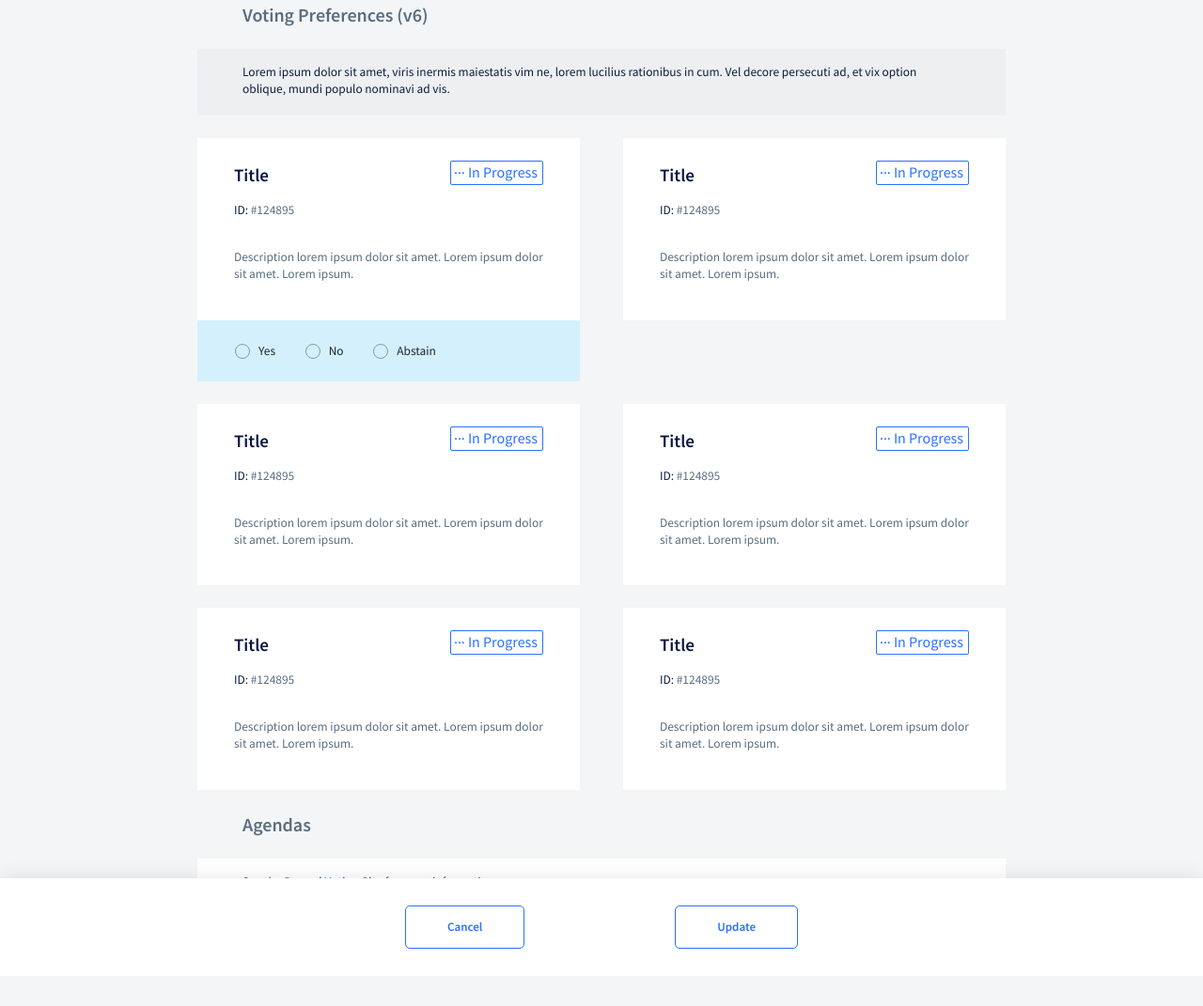
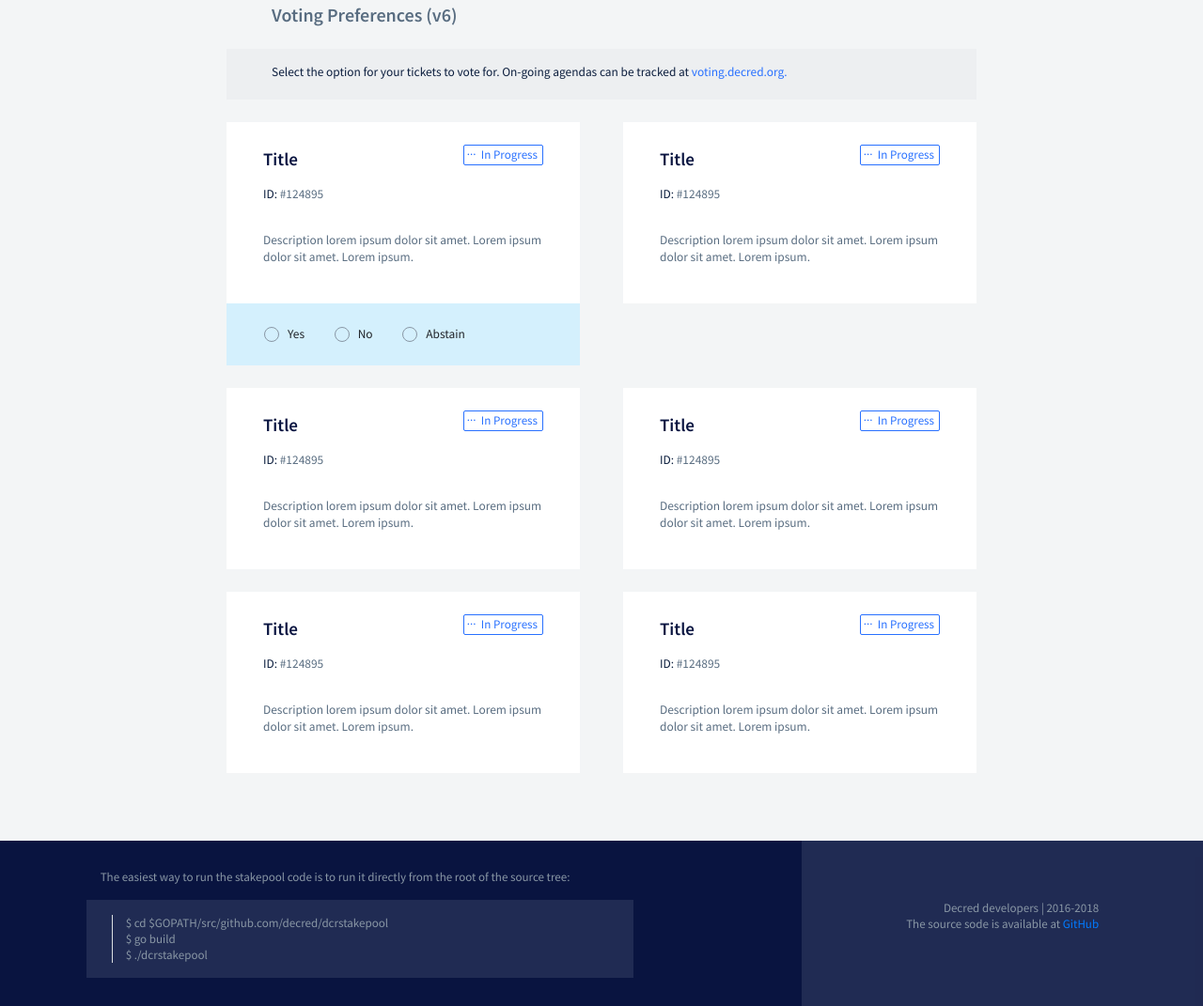
Before and after one commit to TUXCMD/dcrstakepooltheme-new, a plain HTML site: page voiting.html in a window 1280 px wide. Shown: the part 105-1176 px from the top of the page at 94% size. Before the commit the page ends 1144 px from the top, so only its background shows below. Drawn offline with nearby package versions, Linux system fonts and the light colour scheme.

Commit message:
voiting tablet+mobile

```diff
--- a/scss/partials/_body.scss
+++ b/scss/partials/_body.scss
@@ -34,6 +34,9 @@ body {
 				&__description {
 					color: #0c1e3e;
 
+					a {
+						color: #2971ff;
+					}
 				}
 
 				&__agendas {
@@ -80,6 +83,7 @@ body {
 
 				.btn {
 					padding: 2px 5px 2px 18px;
+					font-size: 13px;
 					line-height: 1.23;
 					letter-spacing: normal;
 					color: #2971ff;
@@ -393,7 +397,8 @@ body {
 		color: #fd704a;
 	}
 
-	.footer {
+	.update-btn {
+		display: none !important;
 		position: absolute;
 		bottom: 0;
 		width: 100%;
--- a/voiting.html
+++ b/voiting.html
@@ -57,16 +57,17 @@
 	    </nav>
 
 	    <div class="container voiting mb-5" style="min-height: calc(100vh - 284px);">
-	    	<div class="row">
+	    	<div class="row mx-3">
 	    		<div class="col-12 mb-3 px-5">
 	    			<h1>Voting Preferences (v6)</h1>
 	    		</div>
 	    		<div class="col-12 mb-4 px-5 pt-3 pb-1 voiting--block">
-	    			<p class="voiting--block__description">Lorem ipsum dolor sit amet, viris inermis maiestatis vim ne, lorem lucilius rationibus in cum. Vel decore persecuti ad, et vix option oblique, mundi populo nominavi ad vis.</p>
+	    			<p class="voiting--block__description">Select the option for your tickets to vote for. On-going agendas can be tracked at <a href="#">voting.decred.org.</a></p>
 	    		</div>
-
-	    		<div class="col-6 mb-4">
-	    			<div class="row p-4 mr-2 bg-white voiting--white-block">
+	    	</div>
+	    	<div class="row">
+	    		<div class="col-lg-6 col-12 mb-4">
+	    			<div class="row p-4 mr-lg-2 mx-3 bg-white voiting--white-block">
 	    				<div class="col-6">
 	    					<h2 class="mb-0 mt-1">Title</h2>
 	    				</div>
@@ -80,7 +81,7 @@
 	    					<p class="voiting--white-block__description">Description lorem ipsum dolor sit amet. Lorem ipsum dolor sit amet. Lorem ipsum.</p>
 	    				</div>
 	    			</div>
-	    			<div class="row p-4 mr-2 voiting--input-block">
+	    			<div class="row p-4 mr-lg-2 mx-3 voiting--input-block">
 	    				<div class="col-12 position-relative">
 	    					<div class="form-check form-check-inline pr-3">
 	    						<label class="form-check-label" for="inlineRadio1">Yes
@@ -103,8 +104,8 @@
 	    				</div>
 	    			</div>
 	    		</div>
-	    		<div class="col-6 mb-4">
-	    			<div class="row p-4 ml-2 bg-white voiting--white-block">
+	    		<div class="col-lg-6 col-12 mb-4">
+	    			<div class="row p-4 ml-lg-2 mx-3 bg-white voiting--white-block">
 	    				<div class="col-6">
 	    					<h2 class="mb-0 mt-1">Title</h2>
 	    				</div>
@@ -119,8 +120,8 @@
 	    				</div>
 	    			</div>
 	    		</div>
-	    		<div class="col-6 mb-4">
-	    			<div class="row p-4 mr-2 bg-white voiting--white-block">
+	    		<div class="col-lg-6 col-12 mb-4">
+	    			<div class="row p-4 mr-lg-2 mx-3 bg-white voiting--white-block">
 	    				<div class="col-6">
 	    					<h2 class="mb-0 mt-1">Title</h2>
 	    				</div>
@@ -135,8 +136,8 @@
 	    				</div>
 	    			</div>
 	    		</div>
-	    		<div class="col-6 mb-4">
-	    			<div class="row p-4 ml-2 bg-white voiting--white-block">
+	    		<div class="col-lg-6 col-12 mb-4">
+	    			<div class="row p-4 ml-lg-2 mx-3 bg-white voiting--white-block">
 	    				<div class="col-6">
 	    					<h2 class="mb-0 mt-1">Title</h2>
 	    				</div>
@@ -151,8 +152,8 @@
 	    				</div>
 	    			</div>
 	    		</div>
-	    		<div class="col-6 mb-4">
-	    			<div class="row p-4 mr-2 bg-white voiting--white-block">
+	    		<div class="col-lg-6 col-12 mb-4">
+	    			<div class="row p-4 mr-lg-2 mx-3 bg-white voiting--white-block">
 	    				<div class="col-6">
 	    					<h2 class="mb-0 mt-1">Title</h2>
 	    				</div>
@@ -167,8 +168,8 @@
 	    				</div>
 	    			</div>
 	    		</div>
-	    		<div class="col-6 mb-4">
-	    			<div class="row p-4 ml-2 bg-white voiting--white-block">
+	    		<div class="col-lg-6 col-12 mb-4">
+	    			<div class="row p-4 ml-lg-2 mx-3 bg-white voiting--white-block">
 	    				<div class="col-6">
 	    					<h2 class="mb-0 mt-1">Title</h2>
 	    				</div>
@@ -183,21 +184,41 @@
 	    				</div>
 	    			</div>
 	    		</div>
-				<div class="col-12 mb-3 px-5">
-	    			<h1>Agendas</h1>
-	    		</div>
-	    		<div class="col-12 mb-4 px-5 pt-3 pb-1 bg-white voiting--white-block">
-	    			<p class="voiting--white-block__agendas">See the <a href="#">Decred Voting Site</a> for more information.</p>
-	    		</div>
 	    	</div>
 	    </div>
 
-		<footer class="footer d-flex align-items-center">
+		<div class="update-btn d-flex align-items-center">
 			<div class="container d-flex justify-content-center">
 				<a href="#" class="btn btn-outline-primary">Cancel</a>
 				<a href="#" class="btn btn-outline-primary">Update</a>
 			</div>
-	    </footer>
+	    </div>
+
+	    <footer>
+			<div class="container-fluid">
+				<div class="row">
+					<div class="col-md-7 offset-md-1 col-12 footer--content">
+						<p class="footer--content__text pr-md-5">The easiest way to run the stakepool code is to run it directly from the root of the source tree:</p>
+						<div class="row justify-content-center justify-content-md-start">
+							<div class="col-sm-9 col-12 footer--content__bg pt-3">
+								<blockquote class="footer--content__text">
+									$ cd $GOPATH/src/github.com/decred/dcrstakepool<br>
+									$ go build<br>
+									$ ./dcrstakepool
+								</blockquote>
+							</div>
+						</div>
+					</div>
+					<div class="col-md-4 col-12 footer--content footer--content__bgx">
+						<div class="d-flex justify-content-center h-100">
+							<div class="align-self-center">
+								<p class="footer--content__text text-right">Decred developers | 2016-2018<br>The source sode is available at <a href="3">GitHub</a></p>
+							</div>
+						</div>
+					</div>
+				</div>
+			</div>
+		</footer>
 
 
 		<!-- Bootstrap core JavaScript
```
Also changed, not shown: settings.html (+6 -6 lines), style.css, 1 other file.
